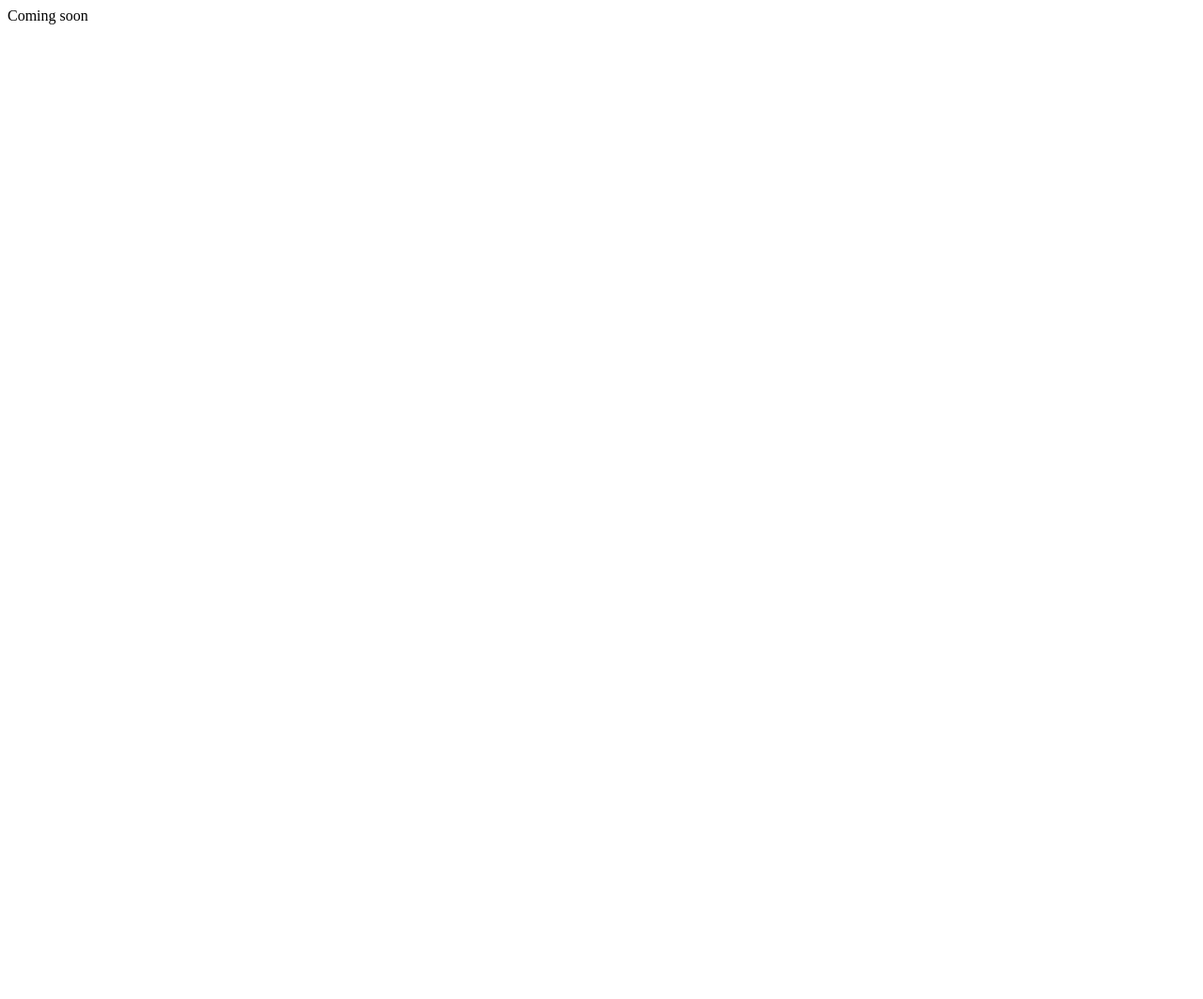
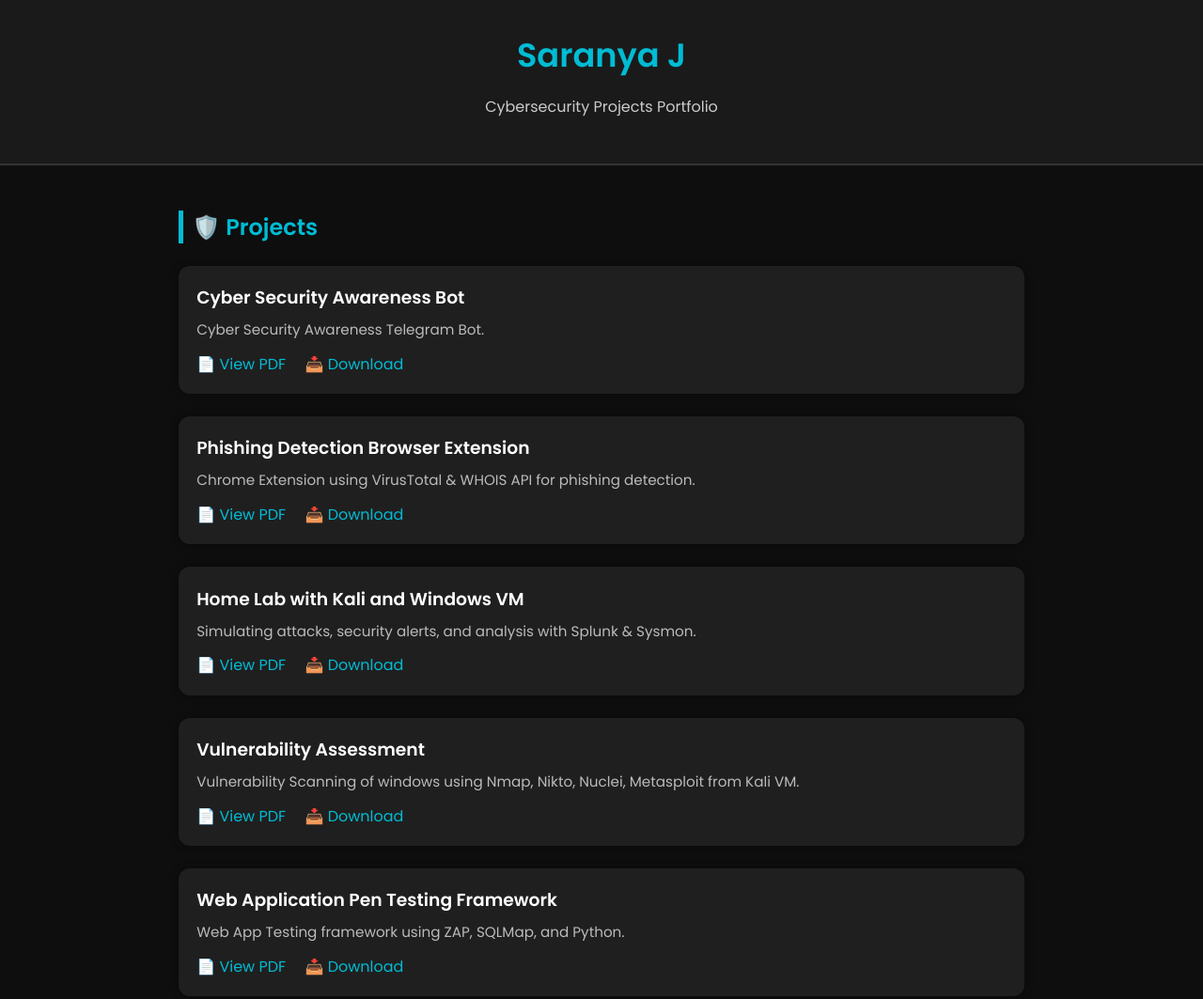
Before and after one commit to Saranyajohn/saranya-portfolio, a plain HTML site: page index.html in a window 1280 px wide. Shown: the top 1063 px of the page at 94% size. Before the commit the page ends 800 px from the top, so only its background shows below. Drawn offline with Linux system fonts and the light colour scheme.

Commit message:
Add files via upload

```diff
--- a/index.html
+++ b/index.html
@@ -1 +1,189 @@
-<!DOCTYPE html><html><body>Coming soon</body></html>
+<!DOCTYPE html>
+<html lang="en">
+<head>
+  <meta charset="UTF-8" />
+  <meta name="viewport" content="width=device-width, initial-scale=1" />
+  <title>Saranya J - Cybersecurity Portfolio</title>
+  <link href="https://fonts.googleapis.com/css2?family=Poppins:wght@400;600&display=swap" rel="stylesheet">
+  <style>
+    body {
+      font-family: 'Poppins', sans-serif;
+      margin: 0;
+      background: #0e0e0e;
+      color: #f1f1f1;
+    }
+
+    header {
+      background: #1a1a1a;
+      padding: 2rem 1rem;
+      text-align: center;
+      border-bottom: 2px solid #333;
+    }
+
+    h1 {
+      margin: 0;
+      font-size: 2.2rem;
+      color: #00bcd4;
+    }
+
+    header p {
+      font-size: 1rem;
+      color: #ccc;
+    }
+
+    section {
+      max-width: 900px;
+      margin: 3rem auto;
+      padding: 0 1rem;
+    }
+
+    .projects h2 {
+      border-left: 5px solid #00bcd4;
+      padding-left: 0.6rem;
+      color: #00bcd4;
+      margin-bottom: 1.5rem;
+      font-size: 1.5rem;
+    }
+
+    .project {
+      background: #1f1f1f;
+      padding: 1.2rem;
+      border-radius: 12px;
+      margin-bottom: 1.5rem;
+      box-shadow: 0 0 10px rgba(0,0,0,0.4);
+      transition: transform 0.2s ease, box-shadow 0.3s ease;
+    }
+
+    .project:hover {
+      transform: translateY(-5px);
+      box-shadow: 0 0 20px rgba(0, 188, 212, 0.4);
+    }
+
+    .project h3, .project h2 {
+      margin: 0 0 0.5rem 0;
+      color: #ffffff;
+    }
+
+    .project p {
+      margin: 0 0 0.8rem 0;
+      font-size: 0.95rem;
+      color: #bbb;
+    }
+
+    a {
+      display: inline-block;
+      color: #00bcd4;
+      text-decoration: none;
+      font-weight: 500;
+      margin-right: 1rem;
+    }
+
+    a:hover {
+      text-decoration: underline;
+    }
+
+    @media (max-width: 600px) {
+      h1 {
+        font-size: 1.6rem;
+      }
+      .project {
+        padding: 1rem;
+      }
+    }
+  </style>
+</head>
+
+<body>
+
+<header>
+  <h1>Saranya J</h1>
+  <p>Cybersecurity Projects Portfolio</p>
+</header>
+
+<section class="projects">
+  <h2>🛡️ Projects</h2>
+
+  <div class="project">
+    <h3>Cyber Security Awareness Bot</h3>
+    <p>Cyber Security Awareness Telegram Bot.</p>
+    <a href="docs/Cybersecurity Awareness Chatbot.pdf" target="_blank">📄 View PDF</a>
+    <a href="docs/Cybersecurity Awareness Chatbot.pdf" download>📥 Download</a>
+  </div>
+
+  <div class="project">
+    <h3>Phishing Detection Browser Extension</h3>
+    <p>Chrome Extension using VirusTotal & WHOIS API for phishing detection.</p>
+    <a href="docs/Phishing Detector Browser Extension Documentation.pdf" target="_blank">📄 View PDF</a>
+    <a href="docs/Phishing Detector Browser Extension Documentation.pdf" download>📥 Download</a>
+  </div>
+
+  <div class="project">
+    <h3>Home Lab with Kali and Windows VM</h3>
+    <p>Simulating attacks, security alerts, and analysis with Splunk & Sysmon.</p>
+    <a href="docs/splunk_sysmon Report.pdf" target="_blank">📄 View PDF</a>
+    <a href="docs/splunk_sysmon Report.pdf" download>📥 Download</a>
+  </div>
+
+  <div class="project">
+    <h3>Vulnerability Assessment</h3>
+    <p>Vulnerability Scanning of windows using Nmap, Nikto, Nuclei, Metasploit from Kali VM.</p>
+    <a href="docs/Vul_scan_Project Report.pdf" target="_blank">📄 View PDF</a>
+    <a href="docs/Vul_scan_Project Report.pdf" download>📥 Download</a>
+  </div>
+
+  <div class="project">
+    <h3>Web Application Pen Testing Framework</h3>
+    <p>Web App Testing framework using ZAP, SQLMap, and Python.</p>
+    <a href="docs/Web Application Penetration Testing Framework.pdf" target="_blank">📄 View PDF</a>
+    <a href="docs/Web Application Penetration Testing Framework.pdf" download>📥 Download</a>
+  </div>
+</section>
+
+<section class="projects">
+  <h2>🎓 Certificates</h2>
+
+  <div class="project">
+    <h3>Google - Cybersecurity Professional Certificate</h3>
+    <a href="certs/google_cyber.pdf" target="_blank">📄 View Certificate</a>
+    <a href="certs/google_cyber.pdf" download>📥 Download</a>
+  </div>
+
+  <div class="project">
+    <h3>ISC2 - Certified in Cybersecurity</h3>
+    <a href="certs/ISC2 CC Certificate_copy.pdf" target="_blank">📄 View Certificate</a>
+    <a href="certs/ISC2 CC Certificate_copy.pdf" download>📥 Download</a>
+  </div>
+
+  <div class="project">
+    <h3>TryHackMe - Cybersecurity 101</h3>
+    <a href="certs/tryhackme101.pdf" target="_blank">📄 View Certificate</a>
+    <a href="certs/tryhackme101.pdf" download>📥 Download</a>
+  </div>
+
+  <div class="project">
+    <h3>TryHackMe - SOC Path</h3>
+    <a href="certs/tryhackme_SOC1.pdf" target="_blank">📄 View Certificate</a>
+    <a href="certs/tryhackme_SOC1.pdf" download>📥 Download</a>
+  </div>
+
+  <div class="project">
+    <h3>TryHackMe - Junior Pen Tester</h3>
+    <a href="certs/tryhackme_junior_pen_path.pdf" target="_blank">📄 View Certificate</a>
+    <a href="certs/tryhackme_junior_pen_path.pdf" download>📥 Download</a>
+  </div>
+
+  <div class="project">
+    <h3>LetsDefend - SOC Certificate</h3>
+    <a href="certs/Letsdefend_soc.jpeg" target="_blank">📄 View Certificate</a>
+    <a href="certs/Letsdefend_soc.jpeg" download>📥 Download</a>
+  </div>
+
+  <div class="project">
+    <h3>Qualys - Vulnerability Management</h3>
+    <a href="certs/qualys_vul_management.pdf" target="_blank">📄 View Certificate</a>
+    <a href="certs/qualys_vul_management.pdf" download>📥 Download</a>
+  </div>
+</section>
+
+</body>
+</html>
```
Also changed, not shown: certs/Letsdefend_soc.jpeg (added), 11 other files.
